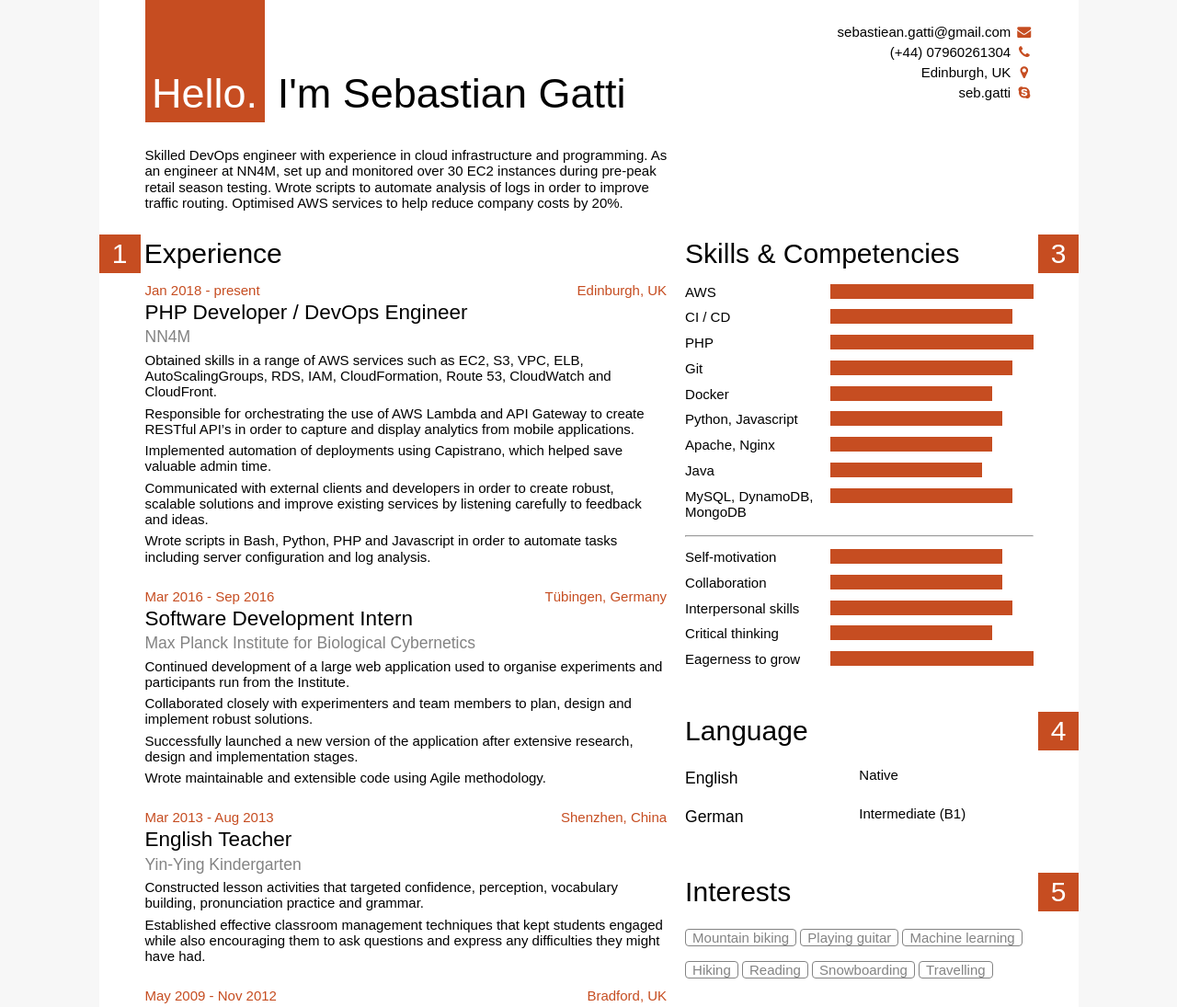
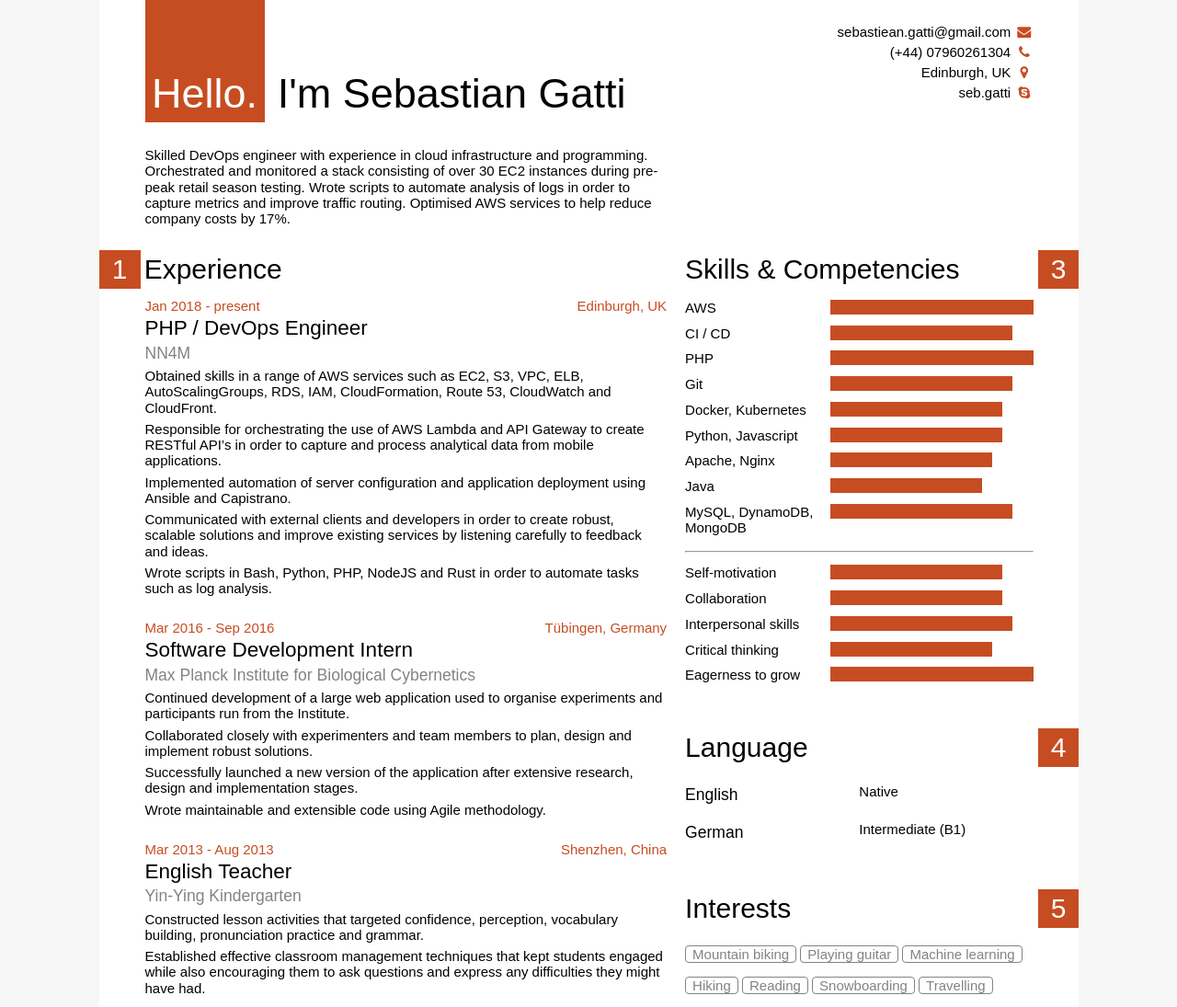
Before and after one commit to sebastiean/resume, a plain HTML site: page index.html in a window 1280 px wide. Shown: the top 1095 px of the page at 92% size. Drawn offline with nearby package versions, Linux system fonts and the light colour scheme; a web font is replaced by a local one.

Commit message:
Updates to content

```diff
--- a/index.html
+++ b/index.html
@@ -23,7 +23,12 @@
         </ul>
       </div>
     <div class="details flex-grid">
-      <p class="objective col-8">Skilled DevOps engineer with experience in cloud infrastructure and programming. As an engineer at NN4M, set up and monitored over 30 EC2 instances during pre-peak retail season testing. Wrote scripts to automate analysis of logs in order to improve traffic routing. Optimised AWS services to help reduce company costs by 20%.</p>
+      <p class="objective col-8">
+        Skilled DevOps engineer with experience in cloud infrastructure and programming.
+        Orchestrated and monitored a stack consisting of over 30 EC2 instances during pre-peak retail season testing.
+        Wrote scripts to automate analysis of logs in order to capture metrics and improve traffic routing.
+        Optimised AWS services to help reduce company costs by 17%.
+      </p>
     </div>
   </div><!--// top //-->
 
@@ -37,13 +42,13 @@
       <div class="section">
         <span class="date">Jan 2018 - present</span>
         <span class="location">Edinburgh, UK</span>
-        <h3>PHP Developer / DevOps Engineer</h3>
+        <h3>PHP / DevOps Engineer</h3>
         <h4 class="company">NN4M</h4>
         <p>Obtained skills in a range of AWS services such as EC2, S3, VPC, ELB, AutoScalingGroups, RDS, IAM, CloudFormation, Route 53, CloudWatch and CloudFront.</p>
-        <p>Responsible for orchestrating the use of AWS Lambda and API Gateway to create RESTful API’s in order to capture and display analytics from mobile applications.</p>
-        <p>Implemented automation of deployments using Capistrano, which helped save valuable admin time.</p>
+        <p>Responsible for orchestrating the use of AWS Lambda and API Gateway to create RESTful API’s in order to capture and process analytical data from mobile applications.</p>
+        <p>Implemented automation of server configuration and application deployment using Ansible and Capistrano.</p>
         <p>Communicated with external clients and developers in order to create robust, scalable solutions and improve existing services by listening carefully to feedback and ideas.</p>
-        <p>Wrote scripts in Bash, Python, PHP and Javascript in order to automate tasks including server configuration and log analysis.</p>
+        <p>Wrote scripts in Bash, Python, PHP, NodeJS and Rust in order to automate tasks such as log analysis.</p>
       </div>
       <div class="section">
         <span class="date">Mar 2016 - Sep 2016</span>
@@ -126,9 +131,9 @@
           </div>
         </div>
         <div class="skill flex-grid">
-          <p class="col-5">Docker</p>
+          <p class="col-5">Docker, Kubernetes</p>
           <div class="col-7 box">
-            <div class="bar value-80">
+            <div class="bar value-85">
             </div>
           </div>
         </div>
@@ -245,7 +250,7 @@
               <ul>
                 <li>Elastic search</li>
                 <li>Python</li>
-                <li>Kubernetes</li>
+                <li>Docker / Kubernetes</li>
                 <li>AWS Lambda</li>
                 <li>Swift / Kotlin</li>
               </ul>
```
